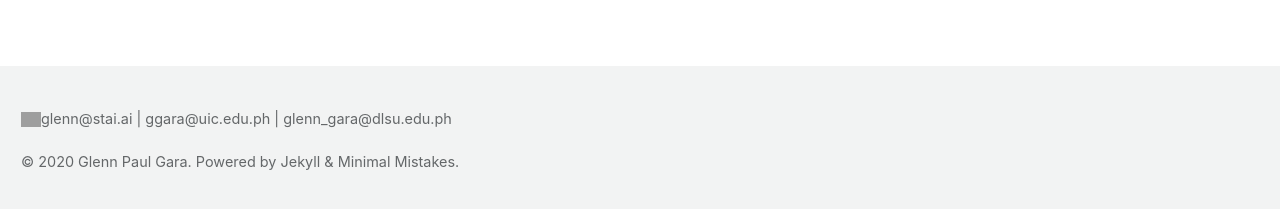
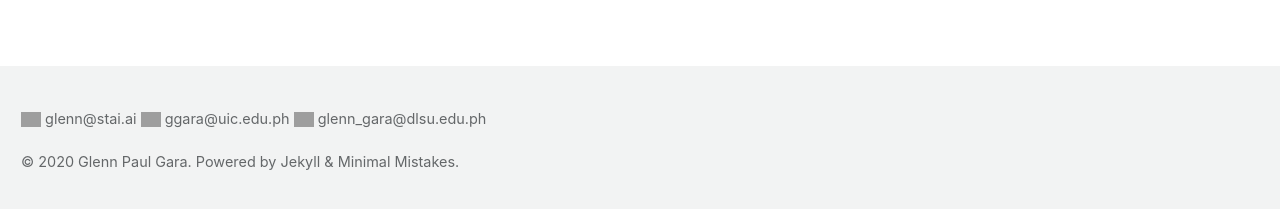
Before and after one commit to glenngara/glenngara.github.io, a Jekyll site: the page built from _pages/home.md, in a window 1280 px wide and 900 px high, scrolled down 1249 px. Shown: the part 685-894 px from the top of the window. Built offline with Jekyll 4.4.1, drawn with Linux system fonts in a browser that asks for light colours; cached includes are drawn as plain includes; nearby versions of some CDN libraries; grey boxes are pictures that could not be loaded.

Commit message:
uupdated footer

```diff
--- a/_includes/footer.html
+++ b/_includes/footer.html
@@ -17,7 +17,9 @@
 </div> -->
 
 <div class="page__footer-copyright">
-  <img src="/assets/images/stai.png"width="20" height="20">glenn@stai.ai | ggara@uic.edu.ph | glenn_gara@dlsu.edu.ph
+  <img src="/assets/images/stai.png"width="20" height="20"> glenn@stai.ai
+  <img src="/assets/images/uic.png"width="20" height="20"> ggara@uic.edu.ph
+  <img src="/assets/images/dlsu.png"width="20" height="20"> glenn_gara@dlsu.edu.ph
   <br><br>
   &copy; {{ site.time | date: '%Y' }} {{ site.name | default: site.title }}. {{ site.data.ui-text[site.locale].powered_by | default: "Powered by" }} <a href="https://jekyllrb.com" rel="nofollow">Jekyll</a> &amp; <a href="https://mademistakes.com/work/minimal-mistakes-jekyll-theme/" rel="nofollow">Minimal Mistakes</a>.
 </div>
```
